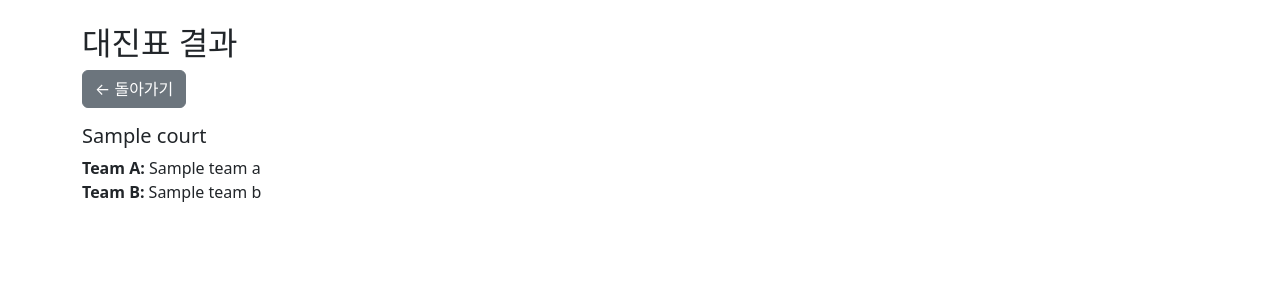
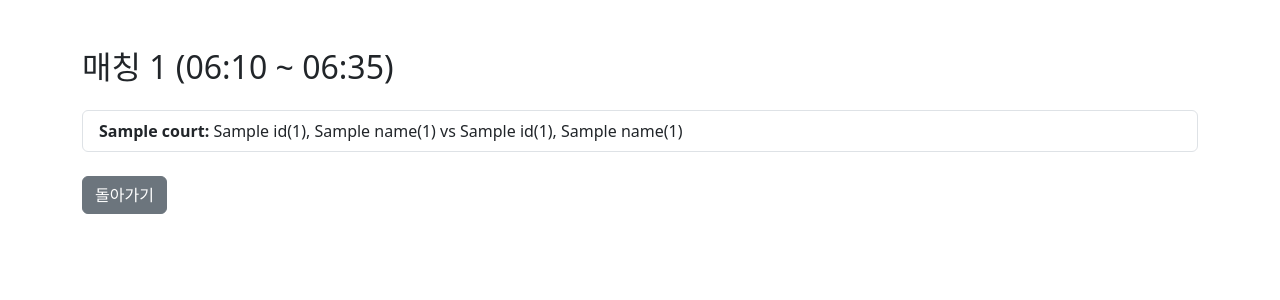
Before and after one commit to trainghost/tennis, a Flask app: template templates/matches.html in a window 1280 px wide. Shown: the top 300 px of the page. Run offline with Flask 3, Linux system fonts and the light colour scheme; the template is opened without the code that fills it: most values are stand-ins (such as "Sample title", 1, 10 or a date in 2020).

Commit message:
Update matches.html

```diff
--- a/templates/matches.html
+++ b/templates/matches.html
@@ -2,18 +2,25 @@
 <html lang="ko">
 <head>
     <meta charset="UTF-8">
-    <title>대진표 결과</title>
+    <title>대진표</title>
     <link href="https://cdn.jsdelivr.net/npm/bootstrap@5.3.0/dist/css/bootstrap.min.css" rel="stylesheet">
 </head>
-<body class="container my-4">
-    <h2>대진표 결과</h2>
-    <a href="/" class="btn btn-secondary mb-3">← 돌아가기</a>
-    <div>
-        {% for court, teamA, teamB in courts %}
-            <h5>{{ court }}</h5>
-            <p><strong>Team A:</strong> {{ teamA|map(attribute="name")|join(", ") }}<br>
-               <strong>Team B:</strong> {{ teamB|map(attribute="name")|join(", ") }}</p>
-        {% endfor %}
+<body class="container my-5">
+    <h2 class="mb-4">매칭 1 (06:10 ~ 06:35)</h2>
+
+    <div class="list-group">
+      {% for court, teamA, teamB in courts %}
+        <div class="list-group-item">
+          <strong>{{ court }}:</strong>
+          {{ teamA[0].name }}({{ teamA[0].rank }}), {{ teamA[1].name }}({{ teamA[1].rank }})
+          vs
+          {{ teamB[0].name }}({{ teamB[0].rank }}), {{ teamB[1].name }}({{ teamB[1].rank }})
+        </div>
+      {% endfor %}
+    </div>
+
+    <div class="mt-4">
+        <a href="/" class="btn btn-secondary">돌아가기</a>
     </div>
 </body>
 </html>
```
